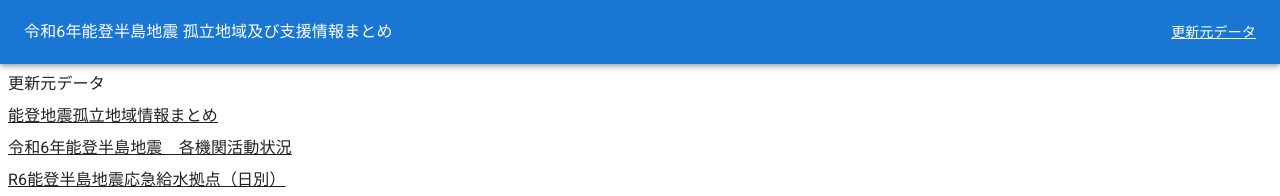
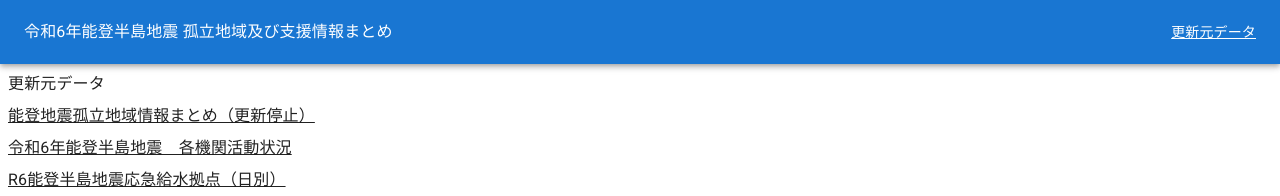
Before and after one commit to Visnu-Inc/noto-earthquake-map, a React (Create React App) app in the folder packages/client/: page /data in a window 1280 px wide. Shown: the top 196 px of the page. Built offline with nearby package versions, Linux system fonts and the light colour scheme; no server answers.

Commit message:
更新停止

```diff
--- a/packages/client/src/components/pages/Data/index.tsx
+++ b/packages/client/src/components/pages/Data/index.tsx
@@ -13,7 +13,7 @@ export default function Data() {
             href="https://docs.google.com/spreadsheets/d/1Wa3EltKUwq2-d8W8s6QlJ7TIEC83kc8131xuX9q_5OI/edit?pli=1#gid=0"
             target="_blank"
           >
-            能登地震孤立地域情報まとめ
+            能登地震孤立地域情報まとめ（更新停止）
           </MuiLink>
         </Box>
         <Box sx={{ mt: 1 }}>
--- a/packages/client/src/components/pages/Map/StatusController.tsx
+++ b/packages/client/src/components/pages/Map/StatusController.tsx
@@ -80,6 +80,7 @@ export const StatusController = ({
           <FormGroup>
             <Stack gap={3}>
               <Status
+                title="能登地震孤立地域情報まとめ（更新停止）"
                 dataSource="能登地震孤立地域情報まとめ"
                 status={能登地震孤立地域情報まとめ}
                 onChange={(key, status, checked) => {
@@ -120,6 +121,7 @@ export const StatusController = ({
 };
 
 type StatusProps = {
+  title?: string
   dataSource: DataSources
   status: StatusData | null
   onChange: (dataSource: DataSources, key: string, checked: boolean) => void
@@ -128,7 +130,7 @@ type StatusProps = {
 function Status(props: StatusProps) {
   return (
     <Stack>
-      <Typography fontWeight={600}>{props.dataSource}</Typography>
+      <Typography fontWeight={600}>{props.title ?? props.dataSource}</Typography>
       <Stack>
         {props.status && Object.entries(props.status).map(([key, val]) => {
           return (
--- a/packages/client/src/components/pages/Map/index.tsx
+++ b/packages/client/src/components/pages/Map/index.tsx
@@ -114,9 +114,12 @@ const MapContent = () => {
           }
 
           const 能登地震孤立地域情報まとめ = Array.from(statusSet).reduce((acc, status) => {
+            /*
             const checked = ["孤立・要支援", "状況不明"].some((e) =>
               status.includes(e)
             )
+            */
+           const checked = false
 
             return {
               ...acc,
```
